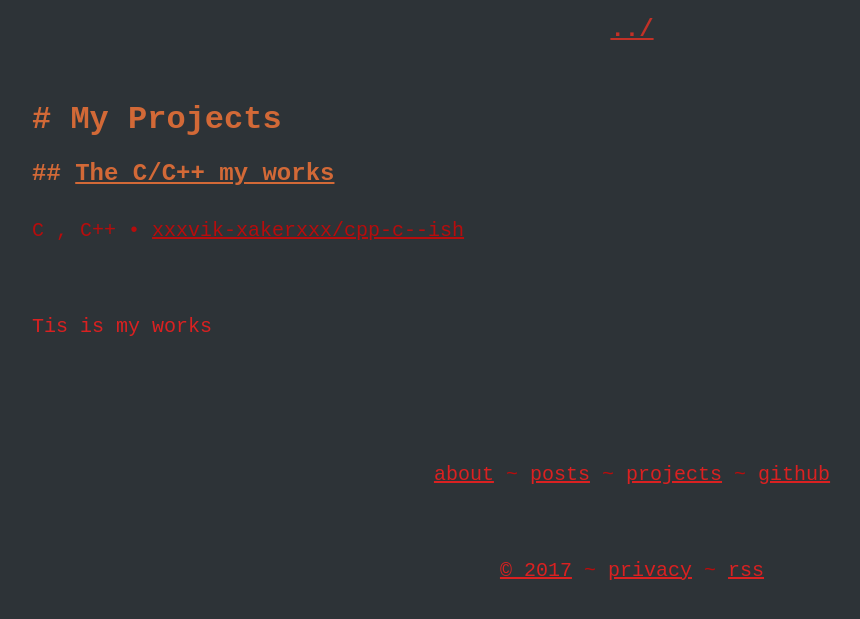
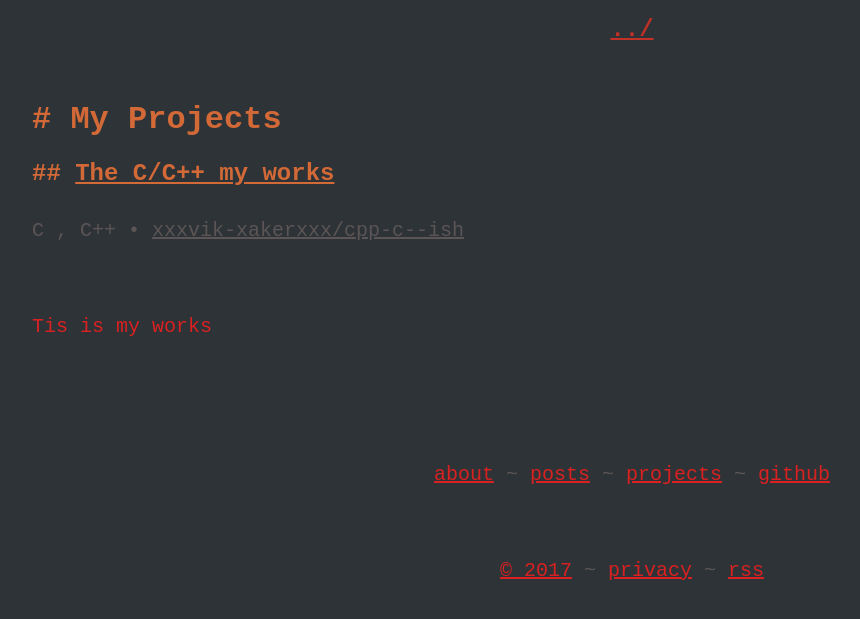
Before and after one commit to xxxvik-xakerxxx/xxxvik-xakerxxx.github.io, a Jekyll site: the page built from projects/index.html, in a window 1280 px wide. Shown: the top 619 px of the page, without its empty margins (8-868 px from the left). Built offline with Jekyll 4.4.1, drawn with Linux system fonts in a browser that asks for light colours.

Commit message:
fix style

```diff
--- a/_includes/site.scss
+++ b/_includes/site.scss
@@ -1,6 +1,6 @@
 $background-color: #2D3337;
 $base-text-color: #DA2121;
-$muted-text-color: #B60D0D;
+$muted-text-color: #5C5555;
 $light-gray: #ddd;
 $heading-color: #d26937;
 $link-color: #c23127;
```
